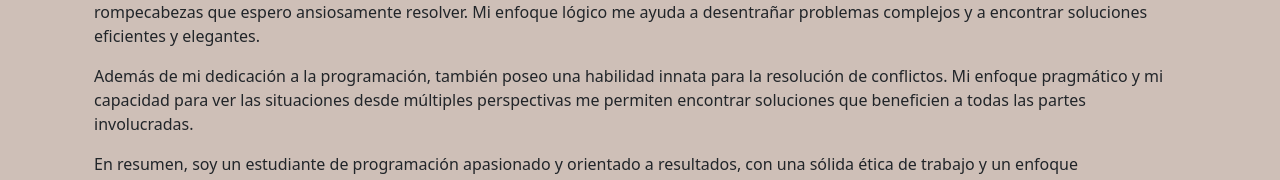
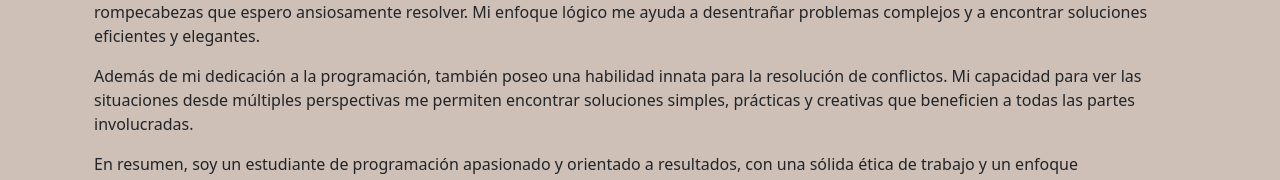
Before and after one commit to Raul-madero/raulMadero, a Next.js app: page /about in a window 1280 px wide. Shown: the part 146-326 px from the top of the page. Built offline with nearby package versions, Linux system fonts and the light colour scheme.

Commit message:
Cambio en descripcion

```diff
--- a/src/app/about/page.jsx
+++ b/src/app/about/page.jsx
@@ -41,7 +41,7 @@ const About = () => {
             <Container>
                 <h1>!Hola¡ Soy Raul <span>Madero</span></h1>
                 <p>Mi pasión por la resolución de problemas me ha llevado a explorar el vasto campo de la programación, donde cada línea de código es un rompecabezas que espero ansiosamente resolver. Mi enfoque lógico me ayuda a desentrañar problemas complejos y a encontrar soluciones eficientes y elegantes.</p>
-                <p>Además de mi dedicación a la programación, también poseo una habilidad innata para la resolución de conflictos. Mi enfoque pragmático y mi capacidad para ver las situaciones desde múltiples perspectivas me permiten encontrar soluciones que beneficien a todas las partes involucradas.</p>
+                <p>Además de mi dedicación a la programación, también poseo una habilidad innata para la resolución de conflictos. Mi capacidad para ver las situaciones desde múltiples perspectivas me permiten encontrar soluciones simples, prácticas y creativas que beneficien a todas las partes involucradas.</p>
                 <p>En resumen, soy un estudiante de programación apasionado y orientado a resultados, con una sólida ética de trabajo y un enfoque inquebrantable para superar obstáculos. Estoy constantemente buscando oportunidades para aprender y crecer, y estoy emocionado por las posibilidades ilimitadas que el mundo de la programación tiene para ofrecer.</p>
             </Container>
             <Container className="">
```
